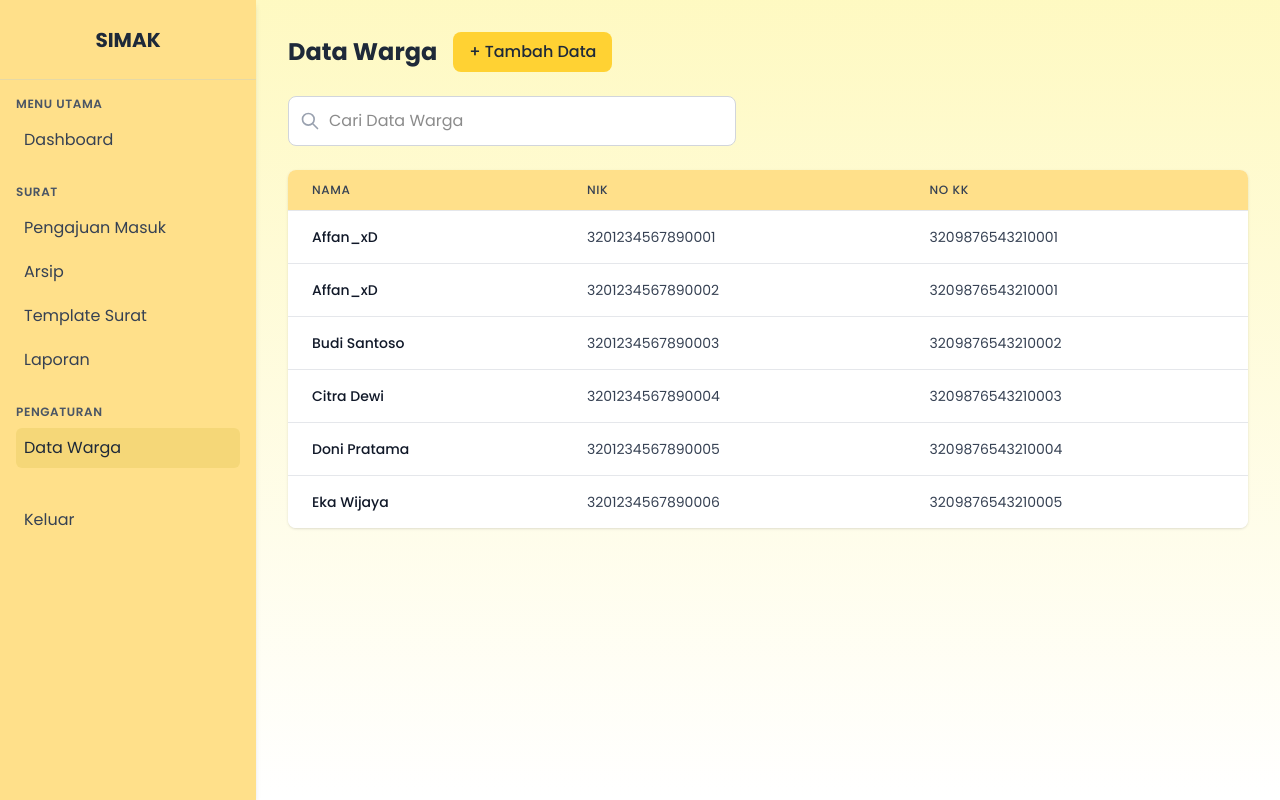
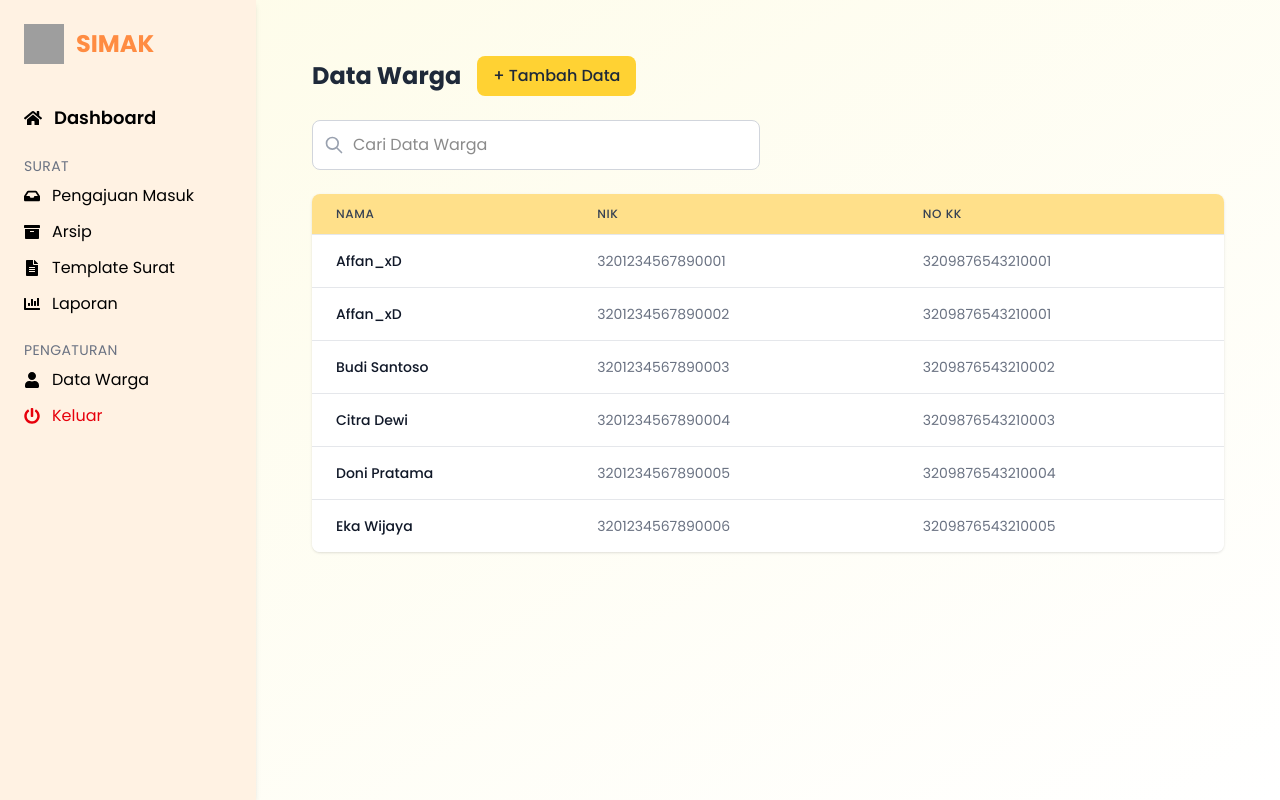
Before and after one commit to affanshdr/SIMAK, a Next.js app: page /data-warga in a window 1280 px wide. Built offline with nearby package versions, Linux system fonts and the light colour scheme; grey boxes are pictures that could not be loaded.

Commit message:
feat: update sidebar admin data warga and styling

```diff
--- a/src/app/data-warga/page.tsx
+++ b/src/app/data-warga/page.tsx
@@ -1,20 +1,20 @@
-'use client';
-import { useState, useEffect } from 'react';
-import Link from 'next/link';
+'use client'; // Tambahkan baris ini
+
+import { useState, useEffect, SetStateAction } from 'react';
 import { useRouter } from 'next/navigation';
+import NavbarAdmin from "../../components/NavbarAdmin"; // Import NavbarAdmin
 
 export default function DataWarga() {
   const [searchQuery, setSearchQuery] = useState('');
-  const [activeMenu, setActiveMenu] = useState('Data Warga');
   const [wargaData, setWargaData] = useState<Array<{
     id: number;
     nama: string;
     nik: string;
     noKK: string;
   }>>([]);
+  const [activeMenu, setActiveMenu] = useState('dataWarga'); // Set activeMenu
   const router = useRouter();
 
-  // Load data from localStorage on component mount
   useEffect(() => {
     const loadData = () => {
       try {
@@ -22,7 +22,6 @@ export default function DataWarga() {
         if (savedData) {
           setWargaData(JSON.parse(savedData));
         } else {
-          // Initialize with sample data if nothing in storage
           const initialData = [
             { id: 1, nama: 'Affan_xD', nik: '3201234567890001', noKK: '3209876543210001' },
             { id: 2, nama: 'Affan_xD', nik: '3201234567890002', noKK: '3209876543210001' },
@@ -53,91 +52,12 @@ export default function DataWarga() {
   };
 
   return (
-    <div style={{ fontFamily: 'var(--font-poppins)' }} className="min-h-screen bg-gradient-to-b from-yellow-100 to-yellow-0 font-sans flex">
-      {/* Sidebar */}
-      <div className="w-64 min-w-[16rem] bg-[#FFE08A] shadow-md z-10 h-screen fixed left-0 top-0">
-        <div className="p-4 border-b border-[#E6D9A5] flex items-center justify-center h-20">
-          <h1 className="text-xl font-bold text-gray-800">SIMAK</h1>
-        </div>
-
-        <nav className="p-4">
-          <div className="mb-6">
-            <h3 className="text-xs font-semibold text-gray-600 uppercase tracking-wider mb-2">Menu Utama</h3>
-            <Link
-              href="/dashboard"
-              className={`block p-2 rounded-md ${activeMenu === 'Dashboard' ? 'bg-[#F5D778] text-gray-800' : 'text-gray-700 hover:bg-[#F5D778]'}`}
-              onClick={() => setActiveMenu('Dashboard')}
-            >
-              Dashboard
-            </Link>
-          </div>
-
-          <div className="mb-6">
-            <h3 className="text-xs font-semibold text-gray-600 uppercase tracking-wider mb-2">SURAT</h3>
-            <ul className="space-y-1">
-              <li>
-                <Link
-                  href="/pengajuan-masuk"
-                  className={`block p-2 rounded-md ${activeMenu === 'Pengajuan Masuk' ? 'bg-[#F5D778] text-gray-800' : 'text-gray-700 hover:bg-[#F5D778]'}`}
-                  onClick={() => setActiveMenu('Pengajuan Masuk')}
-                >
-                  Pengajuan Masuk
-                </Link>
-              </li>
-              <li>
-                <Link
-                  href="/arsip"
-                  className={`block p-2 rounded-md ${activeMenu === 'Arsip' ? 'bg-[#F5D778] text-gray-800' : 'text-gray-700 hover:bg-[#F5D778]'}`}
-                  onClick={() => setActiveMenu('Arsip')}
-                >
-                  Arsip
-                </Link>
-              </li>
-              <li>
-                <Link
-                  href="/template-surat"
-                  className={`block p-2 rounded-md ${activeMenu === 'Template Surat' ? 'bg-[#F5D778] text-gray-800' : 'text-gray-700 hover:bg-[#F5D778]'}`}
-                  onClick={() => setActiveMenu('Template Surat')}
-                >
-                  Template Surat
-                </Link>
-              </li>
-              <li>
-                <Link
-                  href="/laporan"
-                  className={`block p-2 rounded-md ${activeMenu === 'Laporan' ? 'bg-[#F5D778] text-gray-800' : 'text-gray-700 hover:bg-[#F5D778]'}`}
-                  onClick={() => setActiveMenu('Laporan')}
-                >
-                  Laporan
-                </Link>
-              </li>
-            </ul>
-          </div>
-
-          <div className="mb-6">
-            <h3 className="text-xs font-semibold text-gray-600 uppercase tracking-wider mb-2">PENGATURAN</h3>
-            <Link
-              href="/data-warga"
-              className={`block p-2 rounded-md ${activeMenu === 'Data Warga' ? 'bg-[#F5D778] text-gray-800' : 'text-gray-700 hover:bg-[#F5D778]'}`}
-              onClick={() => setActiveMenu('Data Warga')}
-            >
-              Data Warga
-            </Link>
-          </div>
-
-          <div className="mt-8">
-            <Link
-              href="/logout"
-              className="block p-2 text-gray-700 hover:bg-[#F5D778] rounded-md"
-            >
-              Keluar
-            </Link>
-          </div>
-        </nav>
-      </div>
+    <div style={{ fontFamily: 'var(--font-poppins)' }} className="min-h-screen bg-gradient-to-br from-yellow-50 to-white p-6">
+      {/* NavbarAdmin Component */}
+      <NavbarAdmin/> {/* Menetapkan activeMenu dan setActiveMenu */}
 
       {/* Main Content */}
-      <div className="flex-1 ml-64 p-8 overflow-auto">
+      <div className="flex-1 p-8 overflow-auto ml-64">
         <div className="flex items-center mb-6">
           <h2 className="text-2xl font-bold text-gray-800 mr-4">Data Warga</h2>
           <button
@@ -181,24 +101,14 @@ export default function DataWarga() {
                 {filteredData.map((warga) => (
                   <tr key={warga.id} className="hover:bg-[#FFF5D9]">
                     <td className="px-6 py-4 whitespace-nowrap text-sm font-medium text-gray-900">{warga.nama}</td>
-                    <td className="px-6 py-4 whitespace-nowrap text-sm text-gray-700">{warga.nik}</td>
-                    <td className="px-6 py-4 whitespace-nowrap text-sm text-gray-700">{warga.noKK}</td>
+                    <td className="px-6 py-4 whitespace-nowrap text-sm text-gray-500">{warga.nik}</td>
+                    <td className="px-6 py-4 whitespace-nowrap text-sm text-gray-500">{warga.noKK}</td>
                   </tr>
                 ))}
               </tbody>
             </table>
           </div>
         </div>
-
-        {filteredData.length === 0 && (
-          <div className="text-center py-12">
-            <svg className="mx-auto h-12 w-12 text-gray-400" fill="none" viewBox="0 0 24 24" stroke="currentColor">
-              <path strokeLinecap="round" strokeLinejoin="round" strokeWidth={2} d="M9.172 16.172a4 4 0 015.656 0M9 10h.01M15 10h.01M21 12a9 9 0 11-18 0 9 9 0 0118 0z" />
-            </svg>
-            <h3 className="mt-2 text-sm font-medium text-gray-700">Data tidak ditemukan</h3>
-            <p className="mt-1 text-sm text-gray-500">Coba dengan kata kunci pencarian yang berbeda.</p>
-          </div>
-        )}
       </div>
     </div>
   );
--- a/src/app/data-warga/tambah/page.tsx
+++ b/src/app/data-warga/tambah/page.tsx
@@ -2,6 +2,7 @@
 import { useState } from 'react';
 import Link from 'next/link';
 import { useRouter } from 'next/navigation';
+import NavbarAdmin from "../../../components/NavbarAdmin"; // Import NavbarAdmin
 
 export default function TambahDataWarga() {
   const router = useRouter();
@@ -10,7 +11,7 @@ export default function TambahDataWarga() {
     nik: '',
     noKK: ''
   });
-  const [activeMenu, setActiveMenu] = useState('Data Warga');
+  const [activeMenu, setActiveMenu] = useState('Data Warga'); // Set activeMenu
 
   const handleSubmit = (e: React.FormEvent) => {
     e.preventDefault();
@@ -53,87 +54,8 @@ export default function TambahDataWarga() {
 
   return (
     <div style={{ fontFamily: 'var(--font-poppins)' }} className="min-h-screen bg-gradient-to-b from-yellow-100 to-yellow-0 font-sans flex">
-      {/* Sidebar */}
-      <div className="w-64 min-w-[16rem] bg-[#FFE08A] shadow-md z-10 h-screen fixed left-0 top-0">
-        <div className="p-4 border-b border-[#E6D9A5] flex items-center justify-center h-20">
-          <h1 className="text-xl font-bold text-gray-800">SIMAK</h1>
-        </div>
-
-        <nav className="p-4">
-          <div className="mb-6">
-            <h3 className="text-xs font-semibold text-gray-600 uppercase tracking-wider mb-2">Menu Utama</h3>
-            <Link
-              href="/dashboard"
-              className={`block p-2 rounded-md ${activeMenu === 'Dashboard' ? 'bg-[#F5D778] text-gray-800' : 'text-gray-700 hover:bg-[#F5D778]'}`}
-              onClick={() => setActiveMenu('Dashboard')}
-            >
-              Dashboard
-            </Link>
-          </div>
-
-          <div className="mb-6">
-            <h3 className="text-xs font-semibold text-gray-600 uppercase tracking-wider mb-2">SURAT</h3>
-            <ul className="space-y-1">
-              <li>
-                <Link
-                  href="/pengajuan-masuk"
-                  className={`block p-2 rounded-md ${activeMenu === 'Pengajuan Masuk' ? 'bg-[#F5D778] text-gray-800' : 'text-gray-700 hover:bg-[#F5D778]'}`}
-                  onClick={() => setActiveMenu('Pengajuan Masuk')}
-                >
-                  Pengajuan Masuk
-                </Link>
-              </li>
-              <li>
-                <Link
-                  href="/arsip"
-                  className={`block p-2 rounded-md ${activeMenu === 'Arsip' ? 'bg-[#F5D778] text-gray-800' : 'text-gray-700 hover:bg-[#F5D778]'}`}
-                  onClick={() => setActiveMenu('Arsip')}
-                >
-                  Arsip
-                </Link>
-              </li>
-              <li>
-                <Link
-                  href="/template-surat"
-                  className={`block p-2 rounded-md ${activeMenu === 'Template Surat' ? 'bg-[#F5D778] text-gray-800' : 'text-gray-700 hover:bg-[#F5D778]'}`}
-                  onClick={() => setActiveMenu('Template Surat')}
-                >
-                  Template Surat
-                </Link>
-              </li>
-              <li>
-                <Link
-                  href="/laporan"
-                  className={`block p-2 rounded-md ${activeMenu === 'Laporan' ? 'bg-[#F5D778] text-gray-800' : 'text-gray-700 hover:bg-[#F5D778]'}`}
-                  onClick={() => setActiveMenu('Laporan')}
-                >
-                  Laporan
-                </Link>
-              </li>
-            </ul>
-          </div>
-
-          <div className="mb-6">
-            <h3 className="text-xs font-semibold text-gray-600 uppercase tracking-wider mb-2">PENGATURAN</h3>
-            <Link
-              href="/data-warga"
-              className={`block p-2 rounded-md ${activeMenu === 'Data Warga' ? 'bg-[#F5D778] text-gray-800' : 'text-gray-700 hover:bg-[#F5D778]'}`}
-              onClick={() => setActiveMenu('Data Warga')}
-            >
-              Data Warga
-            </Link>
-          </div>
-
-          <div className="mt-8">
-            <Link
-              href="/logout"
-              className="block p-2 text-gray-700 hover:bg-[#F5D778] rounded-md"
-            >
-              Keluar
-            </Link>
-          </div>
-        </nav>
-      </div>
+      {/* NavbarAdmin Component */}
+      <NavbarAdmin/> {/* Navbar Admin */}
 
       {/* Main Content */}
       <div className="flex-1 ml-64 p-8 overflow-auto">
```
